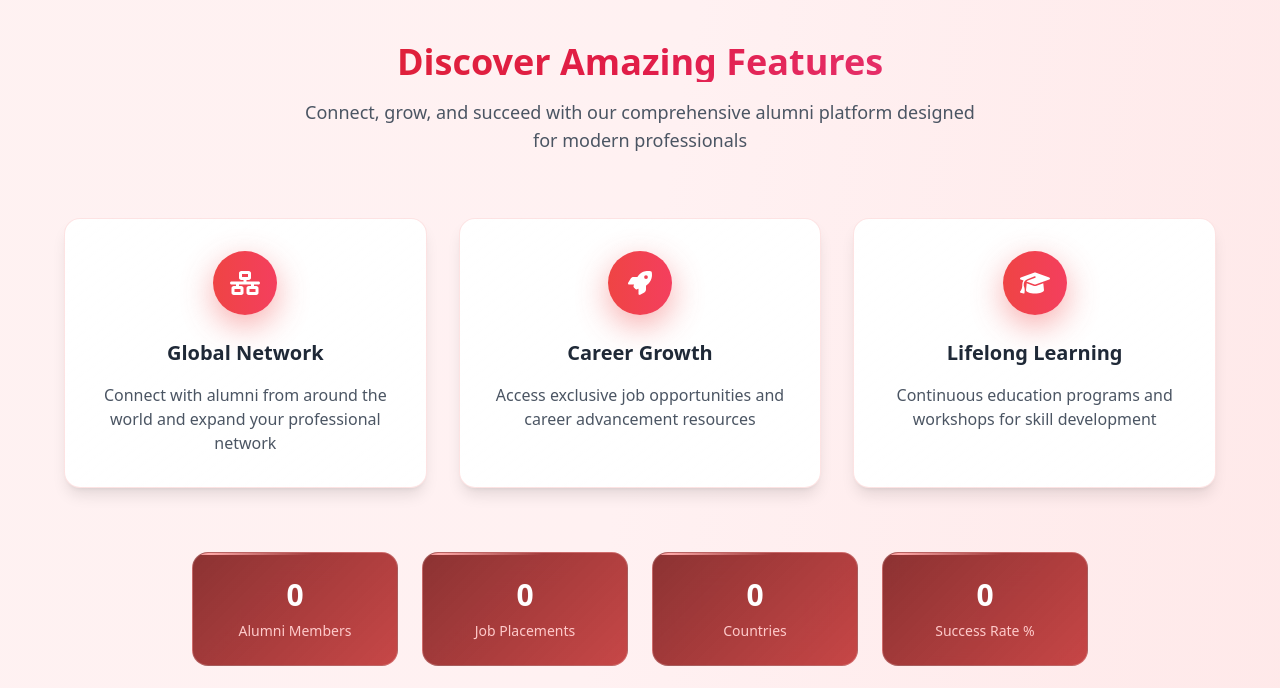
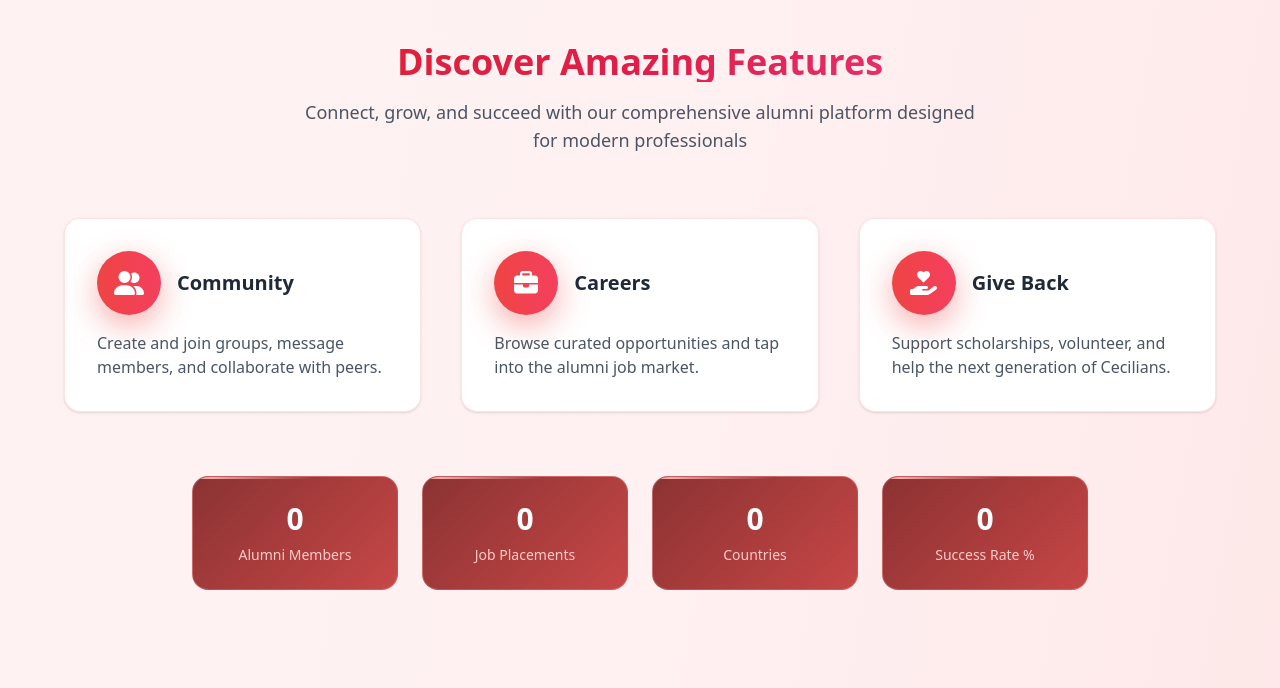
Before and after one commit to Wangska/alumni, a PHP site: page /index.php in a window 1280 px wide. Shown: the part 3520-4208 px from the top of the page. Run offline with PHP 8.4, Linux system fonts and the light colour scheme; data comes from the database, SQL or seed files in the repository; data that the repository does not hold is empty; some libraries are stand-ins or nearby versions.

Commit message:
changes bisg

```diff
--- a/index.php
+++ b/index.php
@@ -309,8 +309,9 @@ function event_commit_info($conn, $event_id, $user_id = null) {
     <header id="mainNav" class="fixed top-0 w-full z-40 py-4 transition-all duration-300 glass-dark shadow-lg backdrop-blur-lg">
         <div class="container mx-auto px-6">
             <div class="flex justify-between items-center">
-                <a href="./" class="text-2xl font-bold text-white hover:text-red-300 transition-colors duration-300">
-                    Alumni Nexus
+                <a href="./" class="flex items-center gap-3 text-white hover:opacity-90">
+                    <img src="admin/assets/img/scclogo.png" alt="SCC Logo" class="h-10 w-10 rounded-full object-cover" onerror="this.style.display='none'">
+                    <span class="sr-only">Home</span>
                 </a>
 
                 <button id="mobile-menu-btn" class="md:hidden text-white p-2 rounded-lg hover:bg-white/10 transition-colors">
@@ -399,20 +400,14 @@ function event_commit_info($conn, $event_id, $user_id = null) {
         <div class="absolute bottom-1/4 left-1/3 w-80 h-80 bg-red-800/10 rounded-full blur-3xl floating-element"></div>
         <div class="container mx-auto px-6 text-center relative z-20">
             <div class="max-w-4xl mx-auto">
+                <img src="admin/assets/img/scc.png" alt="St. Cecilia's College" class="mx-auto mb-6 h-12 opacity-90" onerror="this.style.display='none'">
                 <h1 class="text-5xl md:text-7xl font-bold text-white mb-6 animate-fade-in italic">
                     Welcome Home, St. Cecilia's Alumni!
                 </h1>
                 <p class="text-xl md:text-2xl text-red-100 mb-8 animate-fade-in">
                     Reconnect, Remember, and Relive Your College Moments.
                 </p>
-                <div class="search-container max-w-md mx-auto mb-8 p-2 animate-fade-in">
-                    <div class="flex items-center">
-                        <input type="text" placeholder="Search alumni, jobs, events..." class="flex-1 bg-transparent px-4 py-3 outline-none text-gray-700">
-                        <button class="bg-gradient-to-r from-red-600 to-rose-600 text-white p-3 rounded-full hover:shadow-lg transition-all">
-                            <i class="fas fa-search"></i>
-                        </button>
-                    </div>
-                </div>
+
                 <div class="flex flex-col sm:flex-row gap-4 justify-center items-center animate-fade-in">
                     <button onclick="openRegisterModal()" class="bg-gradient-to-r from-red-600 to-rose-600 hover:from-red-700 hover:to-rose-700 text-white px-8 py-4 rounded-full text-lg font-semibold transition-all duration-300 transform hover:scale-105 shadow-2xl hover:shadow-red-500/25">
                         <i class="fas fa-user-plus mr-2"></i>Join Now
@@ -435,7 +430,7 @@ function event_commit_info($conn, $event_id, $user_id = null) {
         <div class="container mx-auto px-6 max-w-5xl">
             <div class="text-center mb-10">
                 <h2 class="text-4xl font-bold gradient-text mb-3">About the Association</h2>
-                <p class="text-gray-600 text-lg">The St. Cecilia’s College Alumni Association aims to strengthen bonds among graduates, promote lifelong learning, and support future Cecilians.</p>
+                <p class="text-gray-600 text-lg">The St. Cecilia's College Alumni Association aims to strengthen bonds among graduates, promote lifelong learning, and support future Cecilians.</p>
             </div>
         </div>
     </section>
@@ -534,7 +529,7 @@ function event_commit_info($conn, $event_id, $user_id = null) {
             <div class="grid md:grid-cols-3 gap-6">
                 <?php if(!empty($testimonials)): foreach($testimonials as $t): ?>
                 <div class="bg-white p-6 rounded-xl shadow">
-                    <p class="text-gray-700 italic mb-3">“<?php echo nl2br(htmlspecialchars($t['quote'])); ?>”</p>
+                    <p class="text-gray-700 italic mb-3">"<?php echo nl2br(htmlspecialchars($t['quote'])); ?>"</p>
                     <p class="text-gray-600 text-sm">— <?php echo htmlspecialchars($t['name'] ?: 'Alumnus'); ?></p>
                 </div>
                 <?php endforeach; else: ?>
@@ -590,33 +585,40 @@ function event_commit_info($conn, $event_id, $user_id = null) {
         </div>
     </div>
 
+    <!-- Features Section -->
     <section class="py-20 relative">
         <div class="container mx-auto px-6">
             <div class="text-center mb-16">
                 <h2 class="text-4xl font-bold gradient-text mb-4">Discover Amazing Features</h2>
                 <p class="text-gray-600 text-lg max-w-2xl mx-auto">Connect, grow, and succeed with our comprehensive alumni platform designed for modern professionals</p>
             </div>
-            <div class="grid md:grid-cols-3 gap-8 max-w-6xl mx-auto">
-                <div class="feature-card rounded-2xl p-8 text-center hover-lift bg-white shadow-lg">
-                    <div class="feature-icon w-16 h-16 rounded-full flex items-center justify-center mx-auto mb-6 bg-gradient-to-r from-red-500 to-rose-500 text-white shadow">
-                        <i class="fas fa-network-wired text-2xl"></i>
-                    </div>
-                    <h3 class="text-xl font-bold text-gray-800 mb-4">Global Network</h3>
-                    <p class="text-gray-600">Connect with alumni from around the world and expand your professional network</p>
-                </div>
-                <div class="feature-card rounded-2xl p-8 text-center hover-lift bg-white shadow-lg">
-                    <div class="feature-icon w-16 h-16 rounded-full flex items-center justify-center mx-auto mb-6 bg-gradient-to-r from-red-500 to-rose-500 text-white shadow">
-                        <i class="fas fa-rocket text-2xl"></i>
-                    </div>
-                    <h3 class="text-xl font-bold text-gray-800 mb-4">Career Growth</h3>
-                    <p class="text-gray-600">Access exclusive job opportunities and career advancement resources</p>
-                </div>
-                <div class="feature-card rounded-2xl p-8 text-center hover-lift bg-white shadow-lg">
-                    <div class="feature-icon w-16 h-16 rounded-full flex items-center justify-center mx-auto mb-6 bg-gradient-to-r from-red-500 to-rose-500 text-white shadow">
-                        <i class="fas fa-graduation-cap text-2xl"></i>
-                    </div>
-                    <h3 class="text-xl font-bold text-gray-800 mb-4">Lifelong Learning</h3>
-                    <p class="text-gray-600">Continuous education programs and workshops for skill development</p>
+            <div class="grid lg:grid-cols-3 gap-10 max-w-6xl mx-auto">
+                <div class="feature-card rounded-2xl p-8 hover-lift shadow bg-white">
+                    <div class="flex items-center gap-4 mb-4">
+                        <span class="feature-icon w-16 h-16 rounded-full flex items-center justify-center bg-gradient-to-r from-red-500 to-rose-500 text-white shadow">
+                            <i class="fas fa-user-friends text-2xl"></i>
+                        </span>
+                        <h3 class="text-xl font-bold text-gray-800">Community</h3>
+                    </div>
+                    <p class="text-gray-600">Create and join groups, message members, and collaborate with peers.</p>
+                </div>
+                <div class="feature-card rounded-2xl p-8 hover-lift shadow bg-white">
+                    <div class="flex items-center gap-4 mb-4">
+                        <span class="feature-icon w-16 h-16 rounded-full flex items-center justify-center bg-gradient-to-r from-red-500 to-rose-500 text-white shadow">
+                            <i class="fas fa-briefcase text-2xl"></i>
+                        </span>
+                        <h3 class="text-xl font-bold text-gray-800">Careers</h3>
+                    </div>
+                    <p class="text-gray-600">Browse curated opportunities and tap into the alumni job market.</p>
+                </div>
+                <div class="feature-card rounded-2xl p-8 hover-lift shadow bg-white">
+                    <div class="flex items-center gap-4 mb-4">
+                        <span class="feature-icon w-16 h-16 rounded-full flex items-center justify-center bg-gradient-to-r from-red-500 to-rose-500 text-white shadow">
+                            <i class="fas fa-hand-holding-heart text-2xl"></i>
+                        </span>
+                        <h3 class="text-xl font-bold text-gray-800">Give Back</h3>
+                    </div>
+                    <p class="text-gray-600">Support scholarships, volunteer, and help the next generation of Cecilians.</p>
                 </div>
             </div>
         </div>
@@ -653,30 +655,33 @@ function event_commit_info($conn, $event_id, $user_id = null) {
                 <h2 class="text-4xl font-bold gradient-text mb-4">Discover Amazing Features</h2>
                 <p class="text-gray-600 text-lg max-w-2xl mx-auto">Connect, grow, and succeed with our comprehensive alumni platform designed for modern professionals</p>
             </div>
-
-            <div class="grid md:grid-cols-3 gap-8 max-w-6xl mx-auto">
-                <div class="feature-card rounded-2xl p-8 text-center hover-lift">
-                    <div class="feature-icon w-16 h-16 rounded-full flex items-center justify-center mx-auto mb-6 text-white">
-                        <i class="fas fa-network-wired text-2xl"></i>
-                    </div>
-                    <h3 class="text-xl font-bold text-gray-800 mb-4">Global Network</h3>
-                    <p class="text-gray-600">Connect with alumni from around the world and expand your professional network</p>
-                </div>
-
-                <div class="feature-card rounded-2xl p-8 text-center hover-lift">
-                    <div class="feature-icon w-16 h-16 rounded-full flex items-center justify-center mx-auto mb-6 text-white">
-                        <i class="fas fa-rocket text-2xl"></i>
-                    </div>
-                    <h3 class="text-xl font-bold text-gray-800 mb-4">Career Growth</h3>
-                    <p class="text-gray-600">Access exclusive job opportunities and career advancement resources</p>
-                </div>
-
-                <div class="feature-card rounded-2xl p-8 text-center hover-lift">
-                    <div class="feature-icon w-16 h-16 rounded-full flex items-center justify-center mx-auto mb-6 text-white">
-                        <i class="fas fa-graduation-cap text-2xl"></i>
-                    </div>
-                    <h3 class="text-xl font-bold text-gray-800 mb-4">Lifelong Learning</h3>
-                    <p class="text-gray-600">Continuous education programs and workshops for skill development</p>
+            <div class="grid lg:grid-cols-3 gap-10 max-w-6xl mx-auto">
+                <div class="feature-card rounded-2xl p-8 hover-lift shadow bg-white">
+                    <div class="flex items-center gap-4 mb-4">
+                        <span class="feature-icon w-16 h-16 rounded-full flex items-center justify-center bg-gradient-to-r from-red-500 to-rose-500 text-white shadow">
+                            <i class="fas fa-user-friends text-2xl"></i>
+                        </span>
+                        <h3 class="text-xl font-bold text-gray-800">Community</h3>
+                    </div>
+                    <p class="text-gray-600">Create and join groups, message members, and collaborate with peers.</p>
+                </div>
+                <div class="feature-card rounded-2xl p-8 hover-lift shadow bg-white">
+                    <div class="flex items-center gap-4 mb-4">
+                        <span class="feature-icon w-16 h-16 rounded-full flex items-center justify-center bg-gradient-to-r from-red-500 to-rose-500 text-white shadow">
+                            <i class="fas fa-briefcase text-2xl"></i>
+                        </span>
+                        <h3 class="text-xl font-bold text-gray-800">Careers</h3>
+                    </div>
+                    <p class="text-gray-600">Browse curated opportunities and tap into the alumni job market.</p>
+                </div>
+                <div class="feature-card rounded-2xl p-8 hover-lift shadow bg-white">
+                    <div class="flex items-center gap-4 mb-4">
+                        <span class="feature-icon w-16 h-16 rounded-full flex items-center justify-center bg-gradient-to-r from-red-500 to-rose-500 text-white shadow">
+                            <i class="fas fa-hand-holding-heart text-2xl"></i>
+                        </span>
+                        <h3 class="text-xl font-bold text-gray-800">Give Back</h3>
+                    </div>
+                    <p class="text-gray-600">Support scholarships, volunteer, and help the next generation of Cecilians.</p>
                 </div>
             </div>
         </div>
```
Also changed, not shown: admin/assets/img/scc.png (added), admin/assets/img/scclogo.png (added).
